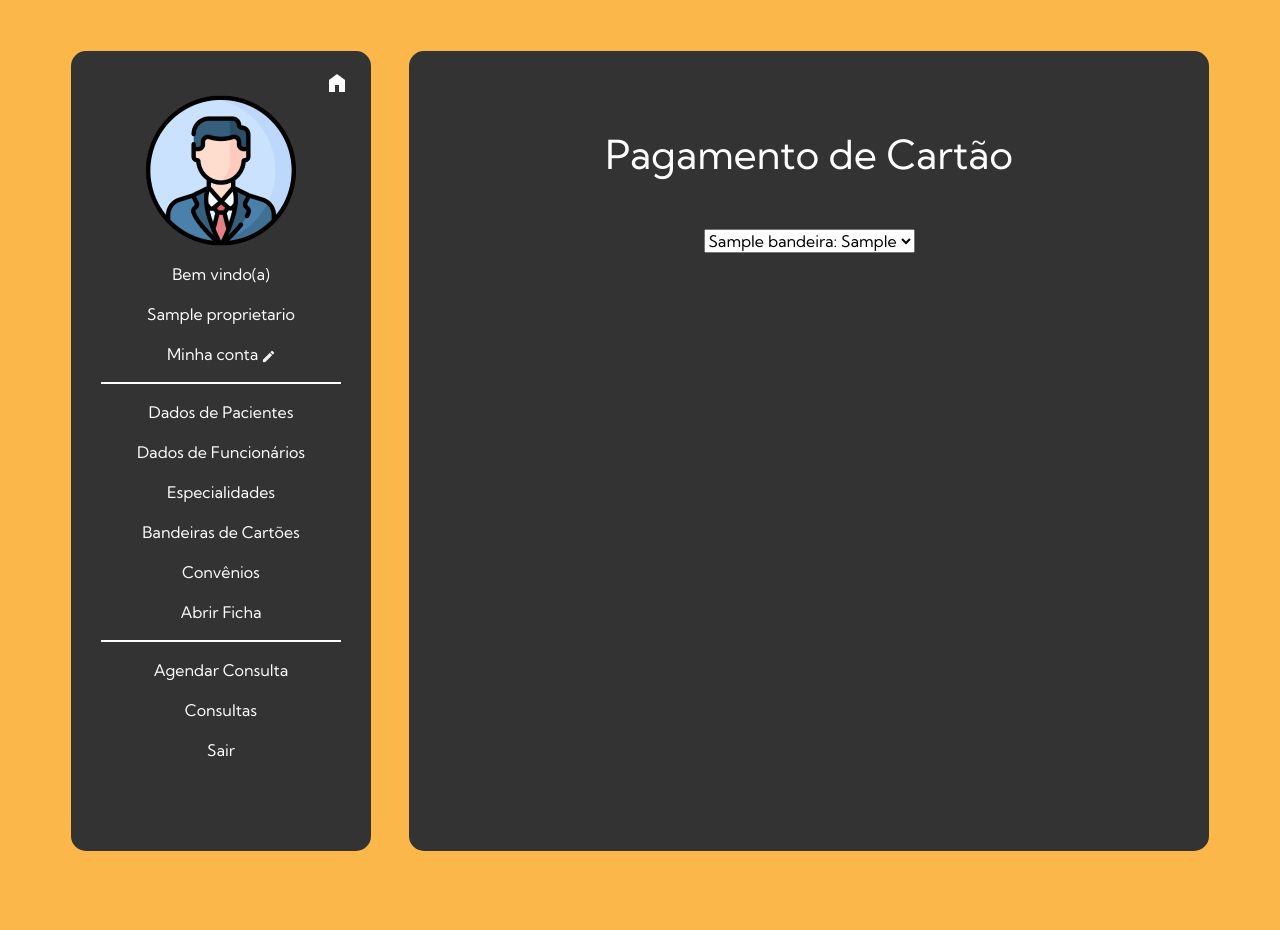
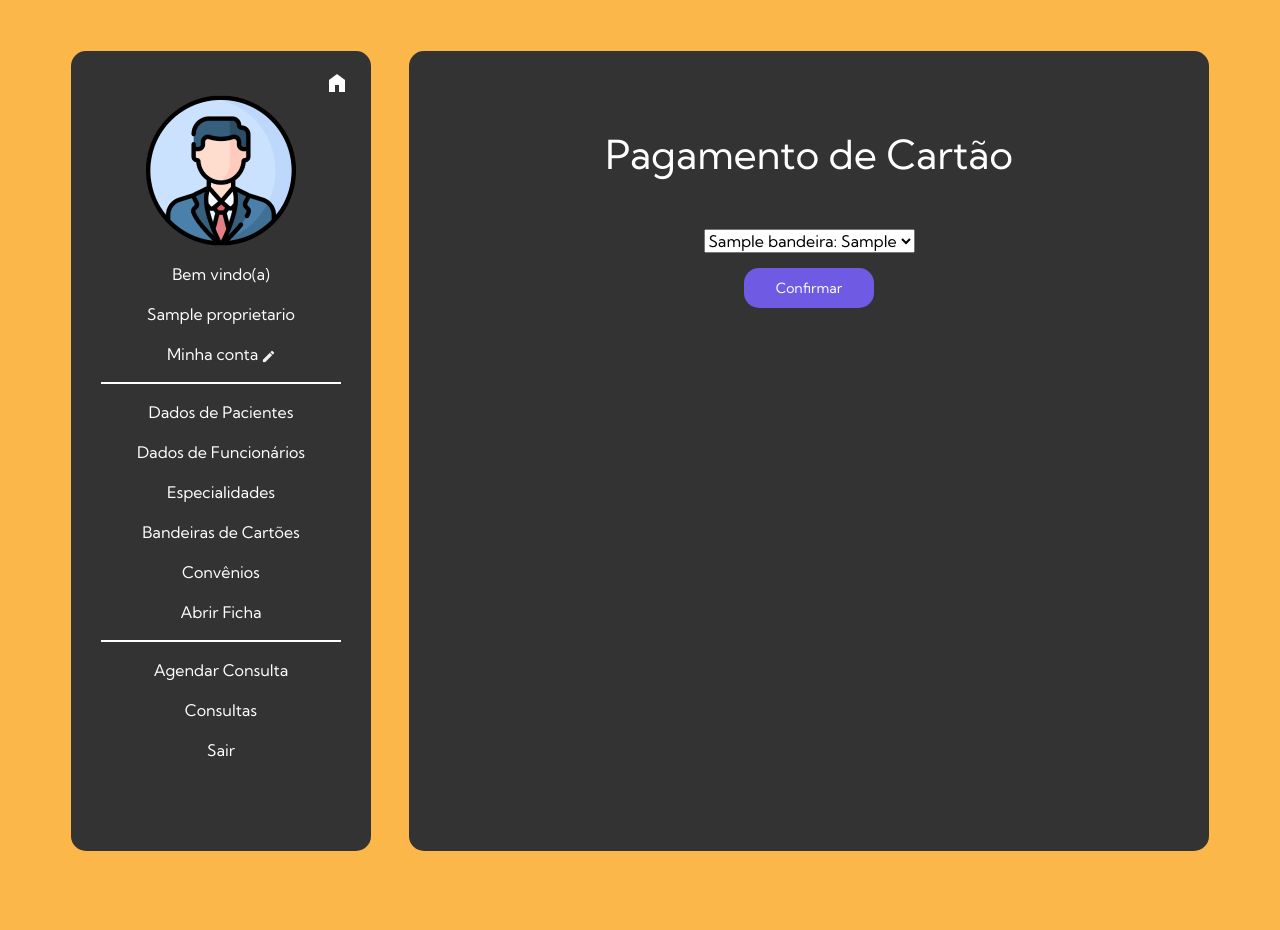
Before and after one commit to SENAI-Morvan-Figueiredo/Clinica_Salvino, a Django app: template proprietario/templates/pay_card (prop).html in a window 1280 px wide. Shown: the part 121-1051 px from the top of the page. Run offline with Django 5.2, Linux system fonts and the light colour scheme; the template is opened without the code that fills it: most values are stand-ins (such as "Sample title", 1, 10 or a date in 2020); some libraries are stand-ins or nearby versions.

Commit message:
Correção na tela de cartão

```diff
--- a/proprietario/templates/pay_card (prop).html
+++ b/proprietario/templates/pay_card (prop).html
@@ -46,9 +46,10 @@
                         {% endif %}
                     {% endfor %}
                 {% endif %}
-                <button type="submit" data-button class="btn-purple">Confirmar</button>
+
             </p>
         </div>
+        <button type="submit" data-button class="btn-purple">Confirmar</button>
     </form>
 
 </section>
```
